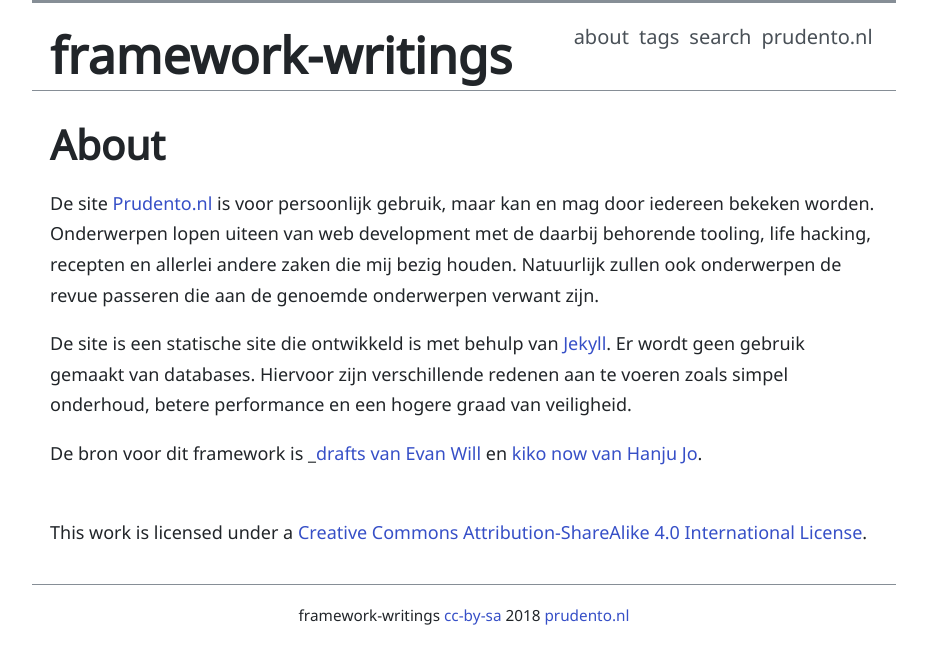
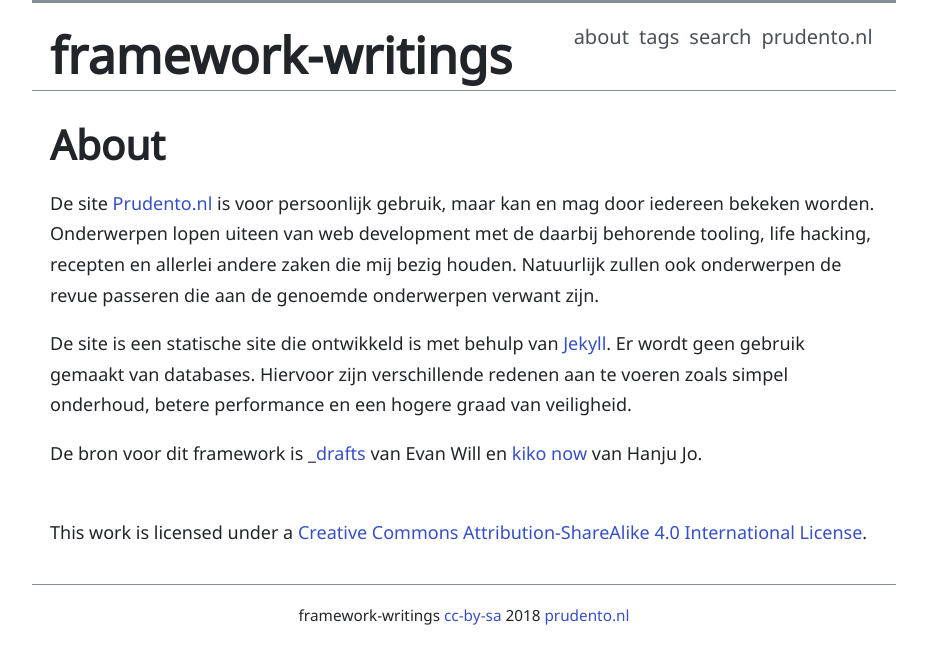
Before and after one commit to Prudento-NL/framework-writings-with-notes, a Jekyll site: the page built from about.md, in a window 1280 px wide. Shown: the top 664 px of the page, without its empty margins (176-1103 px from the left). Built offline with Jekyll 4.4.1, drawn with Linux system fonts in a browser that asks for light colours; some of the changed lines change nothing that is shown.

Commit message:
small format change

```diff
--- a/about.md
+++ b/about.md
@@ -6,7 +6,7 @@ De site [Prudento.nl] is voor persoonlijk gebruik, maar kan en mag door iedereen
 
 De site is een statische site die ontwikkeld is met behulp van [Jekyll]. Er wordt geen gebruik gemaakt van databases. Hiervoor zijn verschillende redenen aan te voeren zoals simpel onderhoud, betere performance en een hogere graad van veiligheid.
 
-De bron voor dit framework is \_[drafts van Evan Will] en [kiko now van Hanju Jo].
+De bron voor dit framework is \_[drafts] van Evan Will en [kiko now] van Hanju Jo.
 
 
 <br>
@@ -14,5 +14,5 @@ This work is licensed under a <a rel="license" href="http://creativecommons.org/
 
 [Jekyll]: https://jekyllrb.com/
 [Prudento.nl]: http://www.prudento.nl/
-[drafts van Evan Will]: https://github.com/evanwill/_drafts
-[kiko now van Hanju Jo]: https://aweekj.github.io/kiko-now/
+[drafts]: https://github.com/evanwill/_drafts/
+[kiko now]: https://aweekj.github.io/kiko-now/
```
